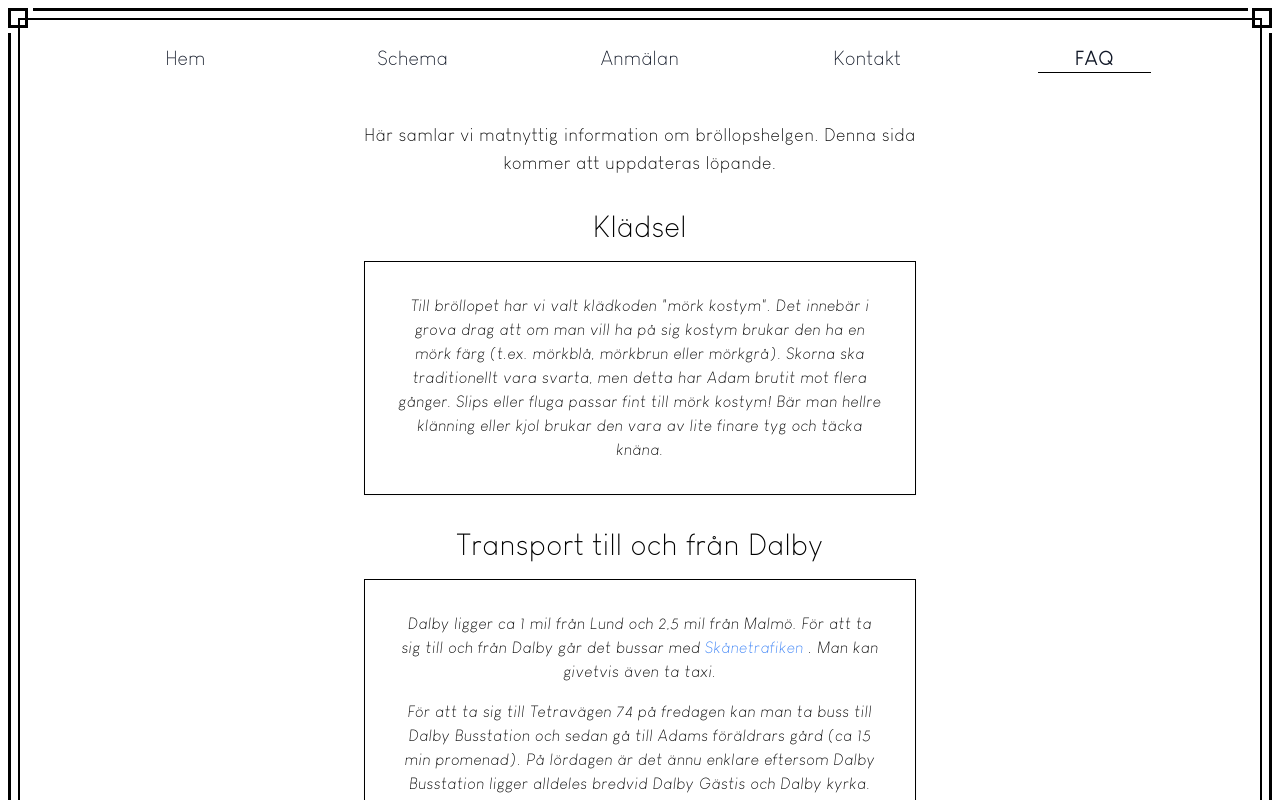
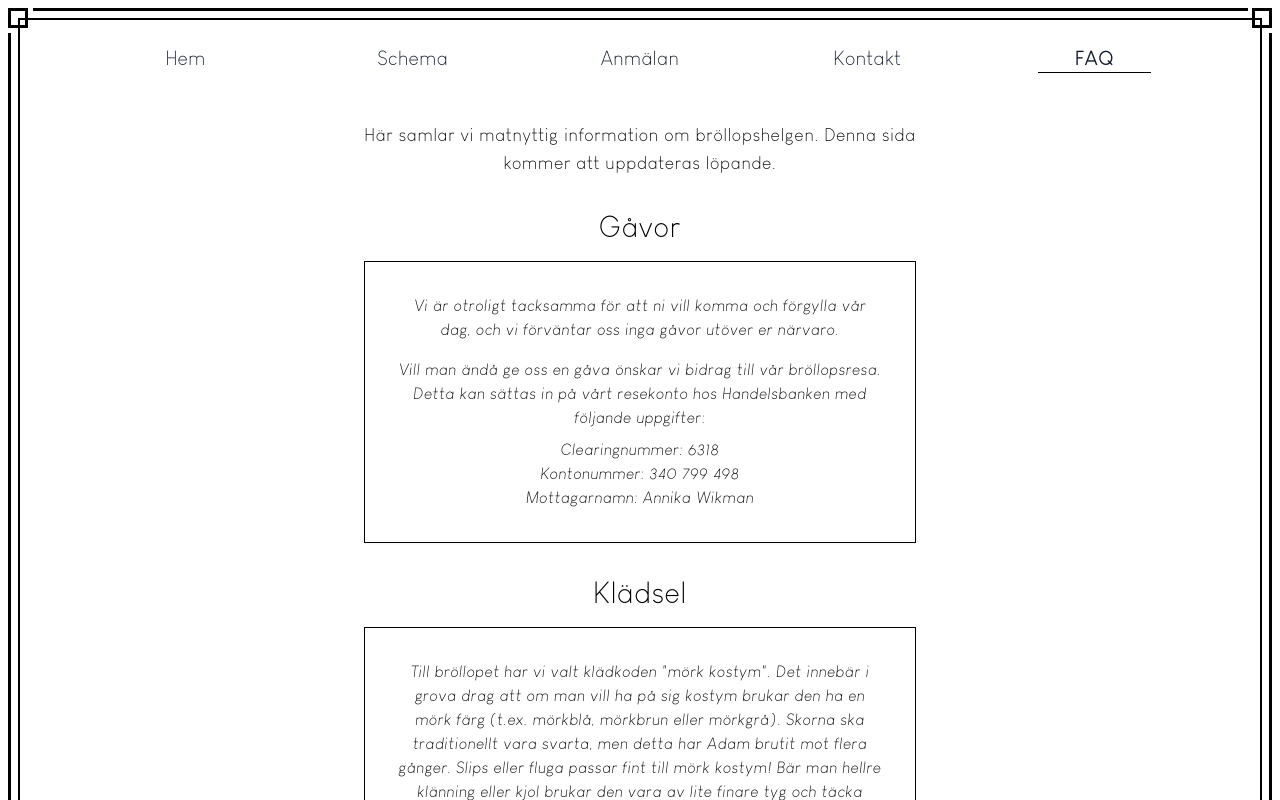
Before and after one commit to A-Dolah/annikaochadam, a Next.js app: page /faq in a window 1280 px wide. Shown: the top 800 px of the page. Built offline with nearby package versions, Linux system fonts and the light colour scheme.

Commit message:
rearrange order

```diff
--- a/components/ui-components/FAQ/index.tsx
+++ b/components/ui-components/FAQ/index.tsx
@@ -6,6 +6,25 @@ const FAQ = () => (
       Här samlar vi matnyttig information om bröllopshelgen. Denna sida kommer att uppdateras
       löpande.
     </p>
+
+    <p className="mb-4 text-2xl xl:text-3xl font-extralight mt-8">Gåvor</p>
+    <BorderFrame>
+      <div className="flex-col justify-center items-center text-center">
+        <div className="italic font-extralight text-center">
+          Vi är otroligt tacksamma för att ni vill komma och förgylla vår dag, och vi förväntar oss
+          inga gåvor utöver er närvaro.
+        </div>
+        <div className="italic font-extralight text-center mt-4">
+          Vill man ändå ge oss en gåva önskar vi bidrag till vår bröllopsresa. Detta kan sättas in
+          på vårt resekonto hos Handelsbanken med följande uppgifter:
+        </div>
+        <ul className="italic font-extralight text-center mt-2">
+          <li>Clearingnummer: 6318</li>
+          <li>Kontonummer: 340 799 498</li>
+          <li>Mottagarnamn: Annika Wikman</li>
+        </ul>
+      </div>
+    </BorderFrame>
 
     <p className="mb-4 text-2xl xl:text-3xl font-extralight mt-8">Klädsel</p>
     <BorderFrame>
@@ -141,7 +160,7 @@ const FAQ = () => (
       </div>
     </BorderFrame>
 
-    <p className="mb-4 text-2xl xl:text-3xl font-extralight mt-8">Resa</p>
+    <p className="mb-4 text-2xl xl:text-3xl font-extralight mt-8">Resa till Skåne</p>
     <BorderFrame>
       <div className="flex-col justify-center items-center text-center">
         <div className="italic font-extralight text-center">
```
